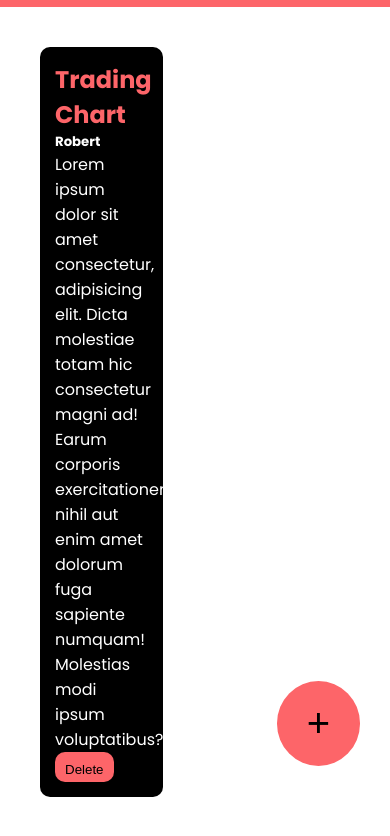
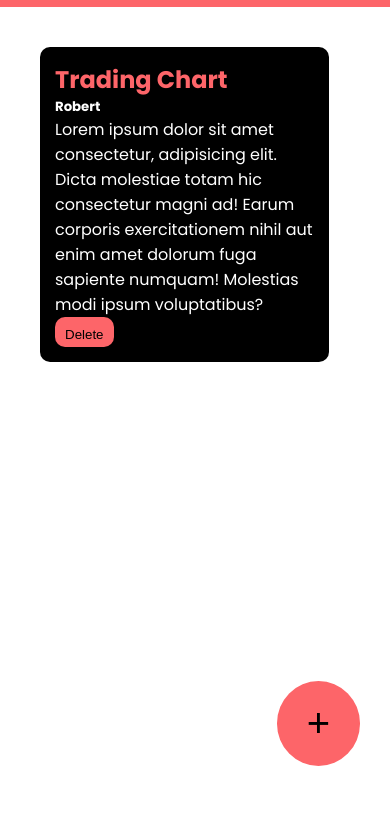
Before and after one commit to shamshad-chachu/Notepad, a plain HTML site: page index.html in a window 390 px wide. Shown: the part 48-884 px from the top of the page. After the commit the page ends 844 px from the top, so only its background shows below. Drawn offline with Linux system fonts and the light colour scheme.

Commit message:
made responsive for mobile

```diff
--- a/index.css
+++ b/index.css
@@ -16,7 +16,7 @@ body{
 }
 .book_container{
     padding: 15px;
-    width: 25%;
+    max-width: 25%;
     background-color: black;
     border-radius: 10px;
     color: white;
@@ -117,3 +117,9 @@ body{
 .popup-box textarea:focus{
     outline: none;
 }
+
+@media screen and ( max-width:578px){
+    .book_container{
+        max-width:70%;
+    }
+}
```
